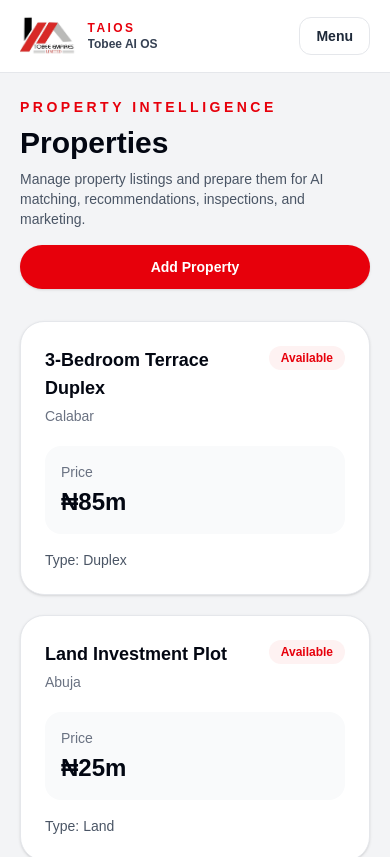
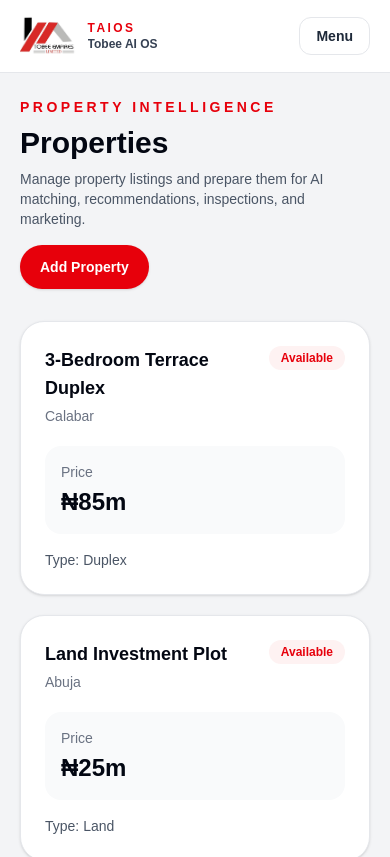
Before and after one commit to taios-dashboard/taios-dashboard, a Next.js app: page /properties in a window 390 px wide. Shown: the top 857 px of the page. Built offline with nearby package versions, Linux system fonts and the light colour scheme.

Commit message:
Refactor properties page header

```diff
--- a/src/app/properties/page.tsx
+++ b/src/app/properties/page.tsx
@@ -1,4 +1,5 @@
 import AppLayout from "@/components/AppLayout";
+import PageHeader from "@/components/PageHeader";
 
 const properties = [
   {
@@ -27,24 +28,12 @@ const properties = [
 export default function PropertiesPage() {
   return (
     <AppLayout>
-      <header className="mb-8 flex flex-col justify-between gap-4 md:flex-row md:items-center">
-        <div>
-          <p className="text-sm font-semibold uppercase tracking-[0.25em] text-red-600">
-            Property Intelligence
-          </p>
-          <h1 className="mt-2 text-3xl font-bold text-gray-950 md:text-4xl">
-            Properties
-          </h1>
-          <p className="mt-2 max-w-2xl text-sm text-gray-600">
-            Manage property listings and prepare them for AI matching,
-            recommendations, inspections, and marketing.
-          </p>
-        </div>
-
-        <button className="rounded-full bg-red-600 px-5 py-3 text-sm font-bold text-white shadow-sm transition hover:bg-red-700">
-          Add Property
-        </button>
-      </header>
+      <PageHeader
+        eyebrow="Property Intelligence"
+        title="Properties"
+        description="Manage property listings and prepare them for AI matching, recommendations, inspections, and marketing."
+        actionLabel="Add Property"
+      />
 
       <section className="grid gap-5 md:grid-cols-2 xl:grid-cols-3">
         {properties.map((property) => (
```
